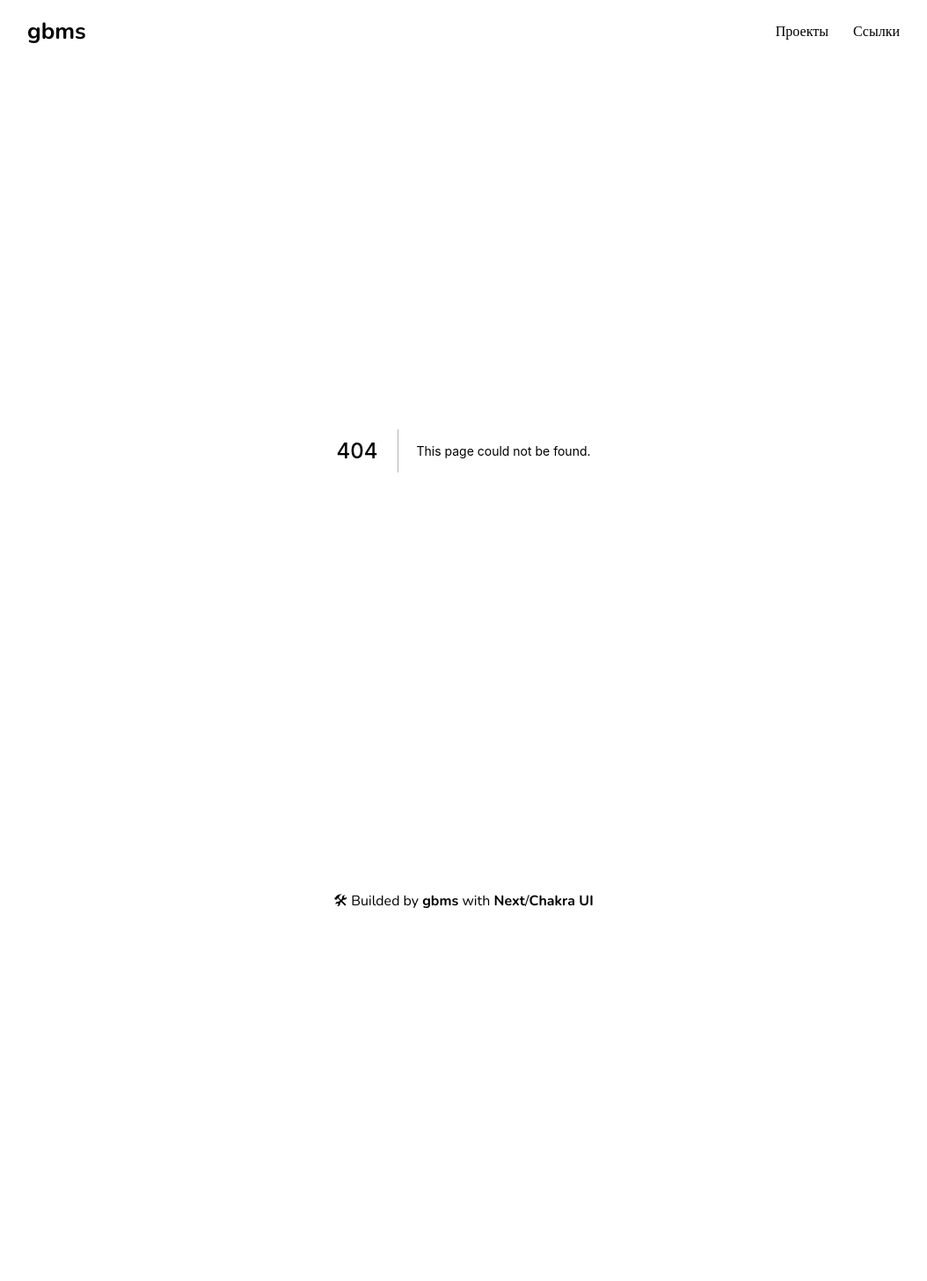
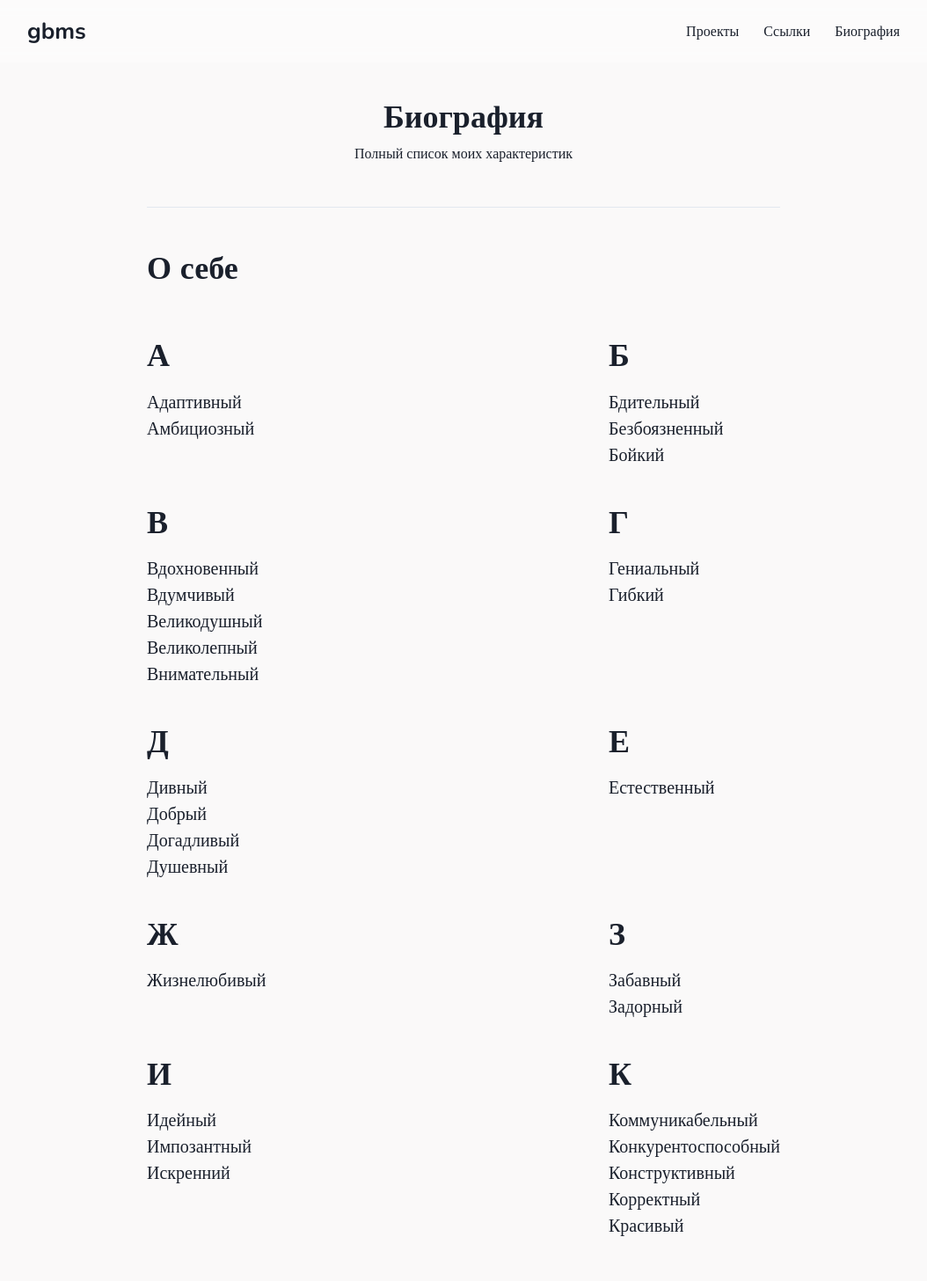
Before and after one commit to mindtnv/gbms, a Next.js app: page /bio in a window 1280 px wide. Before the commit this address had no page. Shown: the top 1456 px of the page at 88% size, without its empty margins (113-1167 px from the left). Before the commit the page ends 1056 px from the top, so only its background shows below. Built offline with nearby package versions, Linux system fonts and the light colour scheme.

Commit message:
Add Bio page

```diff
--- a/components/AppNavBar.tsx
+++ b/components/AppNavBar.tsx
@@ -32,6 +32,7 @@ const AppNavBar = () => {
           <HStack spacing={7} display={{ base: "none", sm: "flex" }}>
             <AppNavBarLink href="/projects">Проекты</AppNavBarLink>
             <AppNavBarLink href="/links">Ссылки</AppNavBarLink>
+            <AppNavBarLink href="/bio">Биография</AppNavBarLink>
           </HStack>
           <Box display={{ base: "inline-block", sm: "none" }}>
             <Menu isLazy id="navbar-menu">
@@ -57,6 +58,10 @@ const AppNavBar = () => {
                 >
                   <MenuItem>Ссылки</MenuItem>
                 </AppNavBarLink>
+
+                <AppNavBarLink href="/bio" _hover={{ textDecoration: "none" }}>
+                  <MenuItem>Биография</MenuItem>
+                </AppNavBarLink>
               </MenuList>
             </Menu>
           </Box>
--- a/components/AppNavBarLink.tsx
+++ b/components/AppNavBarLink.tsx
@@ -1,14 +1,12 @@
-import { Link, LinkProps } from "@chakra-ui/react";
+import { ChakraProps, Link } from "@chakra-ui/react";
 import NextLink from "next/link";
 import { ReactElement } from "react";
 
-export type AppNavBarLinkProps =
-  | {
-      href: string;
-      children: ReactElement | string;
-      target?: string;
-    }
-  | LinkProps;
+export type AppNavBarLinkProps = {
+  href: string;
+  children: ReactElement | string;
+  target?: string;
+} & ChakraProps;
 
 const AppNavBarLink = ({
   href,
@@ -17,7 +15,7 @@ const AppNavBarLink = ({
   ...props
 }: AppNavBarLinkProps) => {
   return (
-    <NextLink href={href ?? ""} scroll={false} passHref>
+    <NextLink href={href ?? ""} scroll={false} passHref {...props}>
       <Link target={target} {...props}>
         {children}
       </Link>
--- /dev/null
+++ b/pages/bio.tsx
@@ -0,0 +1,133 @@
+import { NextPage } from "next";
+import Head from "next/head";
+import {
+  Box,
+  Grid,
+  GridItem,
+  Heading,
+  List,
+  ListItem,
+  StackDivider,
+  Text,
+  VStack,
+} from "@chakra-ui/react";
+import { motion } from "framer-motion";
+import AppBlock from "../components/AppBlock";
+
+const BioPage: NextPage = () => {
+  const characteristics = [
+    "адаптивный",
+    "амбициозный",
+    "бдительный",
+    "безбоязненный",
+    "бойкий",
+    "вдохновенный",
+    "вдумчивый",
+    "великодушный",
+    "внимательный",
+    "гениальный",
+    "гибкий",
+    "дивный",
+    "добрый",
+    "догадливый",
+    "душевный",
+    "естественный",
+    "жизнелюбивый",
+    "забавный",
+    "задорный",
+    "идейный",
+    "импозантный",
+    "искренний",
+    "конкурентоспособный",
+    "конструктивный",
+    "коммуникабельный",
+    "корректный",
+    "любознательный",
+    "любвеобильный",
+    "непринужденный",
+    "одухотворенный",
+    "оптимистичный",
+    "правдивый",
+    "притягательный",
+    "разносторонний",
+    "сообразительный",
+    "талантливый",
+    "творческий",
+    "уравновешенный",
+    "харизматичный",
+    "чистоплотный",
+    "чувственный",
+    "эмоциональный",
+    "энергичный",
+    "эрудированный",
+    "яркий",
+    "красивый",
+    "скромный",
+    "умный",
+    "сильный",
+    "великолепный",
+  ]
+    .map((x) => x.toLowerCase())
+    .sort();
+
+  const headers: { [index: string]: Array<string> } = {};
+
+  characteristics.forEach((c) => {
+    if (!(c[0] in headers)) headers[c[0]] = [];
+    headers[c[0]].push(c);
+  });
+
+  return (
+    <>
+      <Head>
+        <title>gbms | Биография</title>
+      </Head>
+      <VStack spacing={12} divider={<StackDivider />}>
+        <Box>
+          <motion.div
+            animate={{ opacity: [0, 1] }}
+            transition={{
+              default: { duration: 0.6 },
+            }}
+          >
+            <Heading textAlign="center" as="h2" mb={[0, 2]}>
+              Биография
+            </Heading>
+            <Text align="center">Полный список моих характеристик</Text>
+          </motion.div>
+        </Box>
+        <AppBlock delay={0.05}>
+          <Box>
+            <Heading as="h3" mb={[10, 14]}>
+              О себе
+            </Heading>
+          </Box>
+          <Grid
+            templateColumns={["100%", "auto auto"]}
+            justifyContent="space-between"
+            rowGap={10}
+          >
+            {Object.keys(headers).map((h) => (
+              <GridItem key={h}>
+                <Heading as="h4" mb={4}>
+                  {h.toUpperCase()}
+                </Heading>
+                <List>
+                  {headers[h].map((c) => (
+                    <ListItem key={c}>
+                      <Text fontSize="xl">
+                        {c[0].toUpperCase() + c.substring(1)}
+                      </Text>
+                    </ListItem>
+                  ))}
+                </List>
+              </GridItem>
+            ))}
+          </Grid>
+        </AppBlock>
+      </VStack>
+    </>
+  );
+};
+
+export default BioPage;
--- a/pages/links.tsx
+++ b/pages/links.tsx
@@ -26,7 +26,7 @@ const LinkPage = () => {
   return (
     <>
       <Head>
-        <title>gbms - Ссылки</title>
+        <title>gbms | Ссылки</title>
       </Head>
       <VStack spacing={12} divider={<StackDivider />}>
         <Box>
--- a/pages/projects.tsx
+++ b/pages/projects.tsx
@@ -20,7 +20,7 @@ const ProjectsPage: NextPage = () => {
   return (
     <>
       <Head>
-        <title>gbms - Проекты</title>
+        <title>gbms | Проекты</title>
       </Head>
       <VStack spacing={12} divider={<StackDivider />}>
         <Box>
```
Also changed, not shown: components/Perks.tsx (+7 -1 lines), pages/index.tsx (+7 -3 lines).
